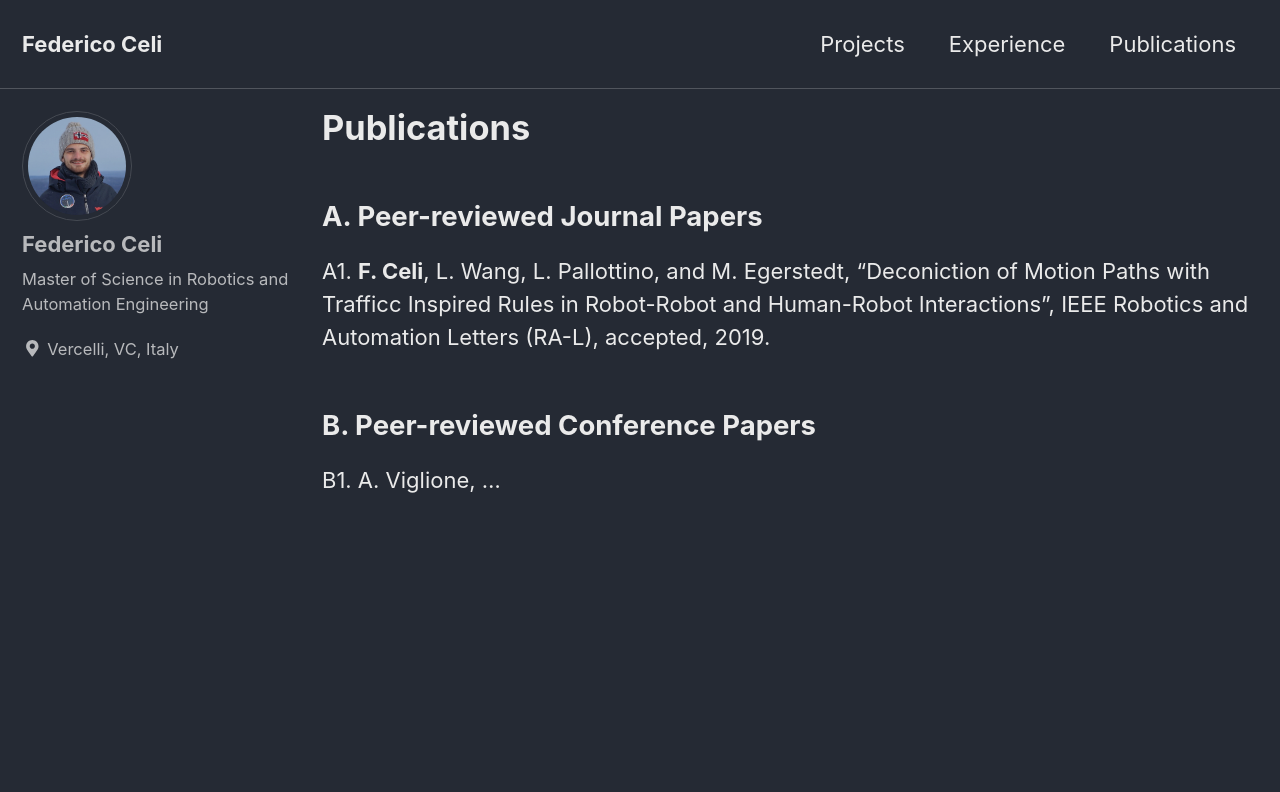
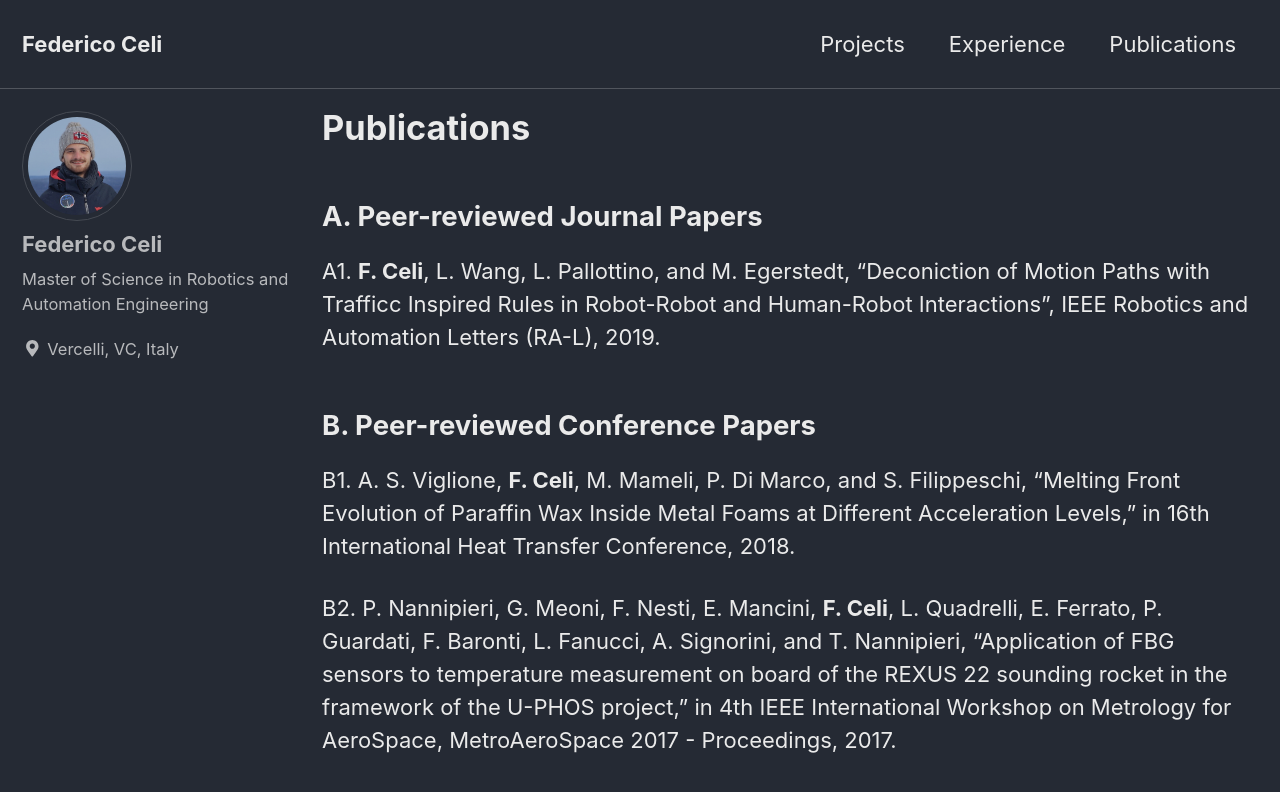
Before and after one commit to federicoceli/federicoceli.github.io, a Jekyll site: the page built from _pages/publications.md, in a window 1280 px wide and 900 px high. Shown: the top 792 px of the window. Built offline with Jekyll 4.4.1, drawn with Linux system fonts in a browser that asks for light colours; cached includes are drawn as plain includes.

Commit message:
Update publications.md

```diff
--- a/_pages/publications.md
+++ b/_pages/publications.md
@@ -7,8 +7,10 @@ classes: wide
 ---
 ## A. Peer-reviewed Journal Papers
 
-A1. **F. Celi**, L. Wang, L. Pallottino, and M. Egerstedt, "Deconiction of Motion Paths with Trafficc Inspired Rules in Robot-Robot and Human-Robot Interactions", IEEE Robotics and Automation Letters (RA-L), accepted, 2019.
+A1. **F. Celi**, L. Wang, L. Pallottino, and M. Egerstedt, "Deconiction of Motion Paths with Trafficc Inspired Rules in Robot-Robot and Human-Robot Interactions", IEEE Robotics and Automation Letters (RA-L), 2019.
 
 ## B. Peer-reviewed Conference Papers
 
-B1. A. Viglione, ...
+B1. A. S. Viglione, **F. Celi**, M. Mameli, P. Di Marco, and S. Filippeschi, “Melting Front Evolution of Paraffin Wax Inside Metal Foams at Different Acceleration Levels,” in 16th International Heat Transfer Conference, 2018.
+
+B2. P. Nannipieri, G. Meoni, F. Nesti, E. Mancini, **F. Celi**, L. Quadrelli, E. Ferrato, P. Guardati, F. Baronti, L. Fanucci, A. Signorini, and T. Nannipieri, “Application of FBG sensors to temperature measurement on board of the REXUS 22 sounding rocket in the framework of the U-PHOS project,” in 4th IEEE International Workshop on Metrology for AeroSpace, MetroAeroSpace 2017 - Proceedings, 2017.
```
